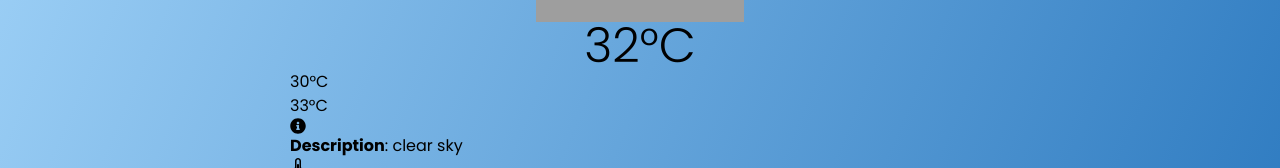
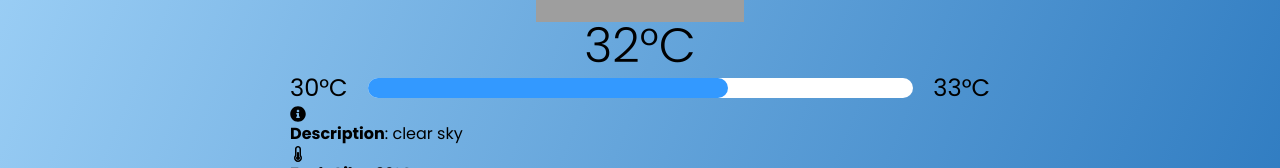
Before and after one commit to AdrianMosnegutu/Weather-App, a React (Vite) app: page / in a window 1280 px wide. Shown: the part 370-538 px from the top of the page. Built offline with nearby package versions, Linux system fonts and the light colour scheme; grey boxes are pictures that could not be loaded.

Commit message:
style temperature display

```diff
--- a/src/components/CurrentWeather/TemperatureDisplay.jsx
+++ b/src/components/CurrentWeather/TemperatureDisplay.jsx
@@ -3,14 +3,18 @@ import { CurrentWeatherContext } from "../../containers/CurrentWeather";
 
 const TemperatureDisplay = () => {
   const { temp, tempMin, tempMax } = useContext(CurrentWeatherContext);
+  let percentage = Math.floor(((temp - tempMin) / (tempMax - tempMin)) * 100);
 
   return (
-    <div>
-      <span>{tempMin}°C</span>
-      <div>
-        <div />
+    <div className="w-fill flex h-9 items-center gap-5">
+      <span className="text-2xl">{tempMin}°C</span>
+      <div className="flex h-5 w-full items-center justify-start rounded-full bg-white">
+        <div
+          style={{ width: `${percentage}%` }}
+          className={`bg-accent h-full rounded-full`}
+        />
       </div>
-      <span>{tempMax}°C</span>
+      <span className="text-2xl">{tempMax}°C</span>
     </div>
   );
 };
```
